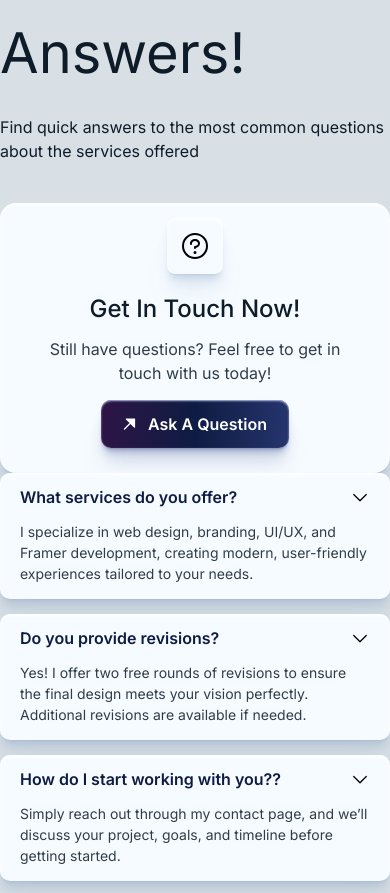
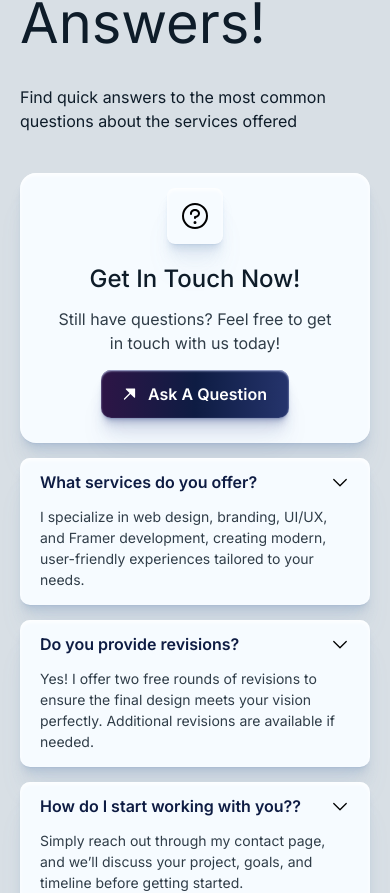
Before and after one commit to ask0ldd/FolioV2, a React (Vite) app: page / in a window 390 px wide. Shown: the part 8023-8916 px from the top of the page. Built offline with nearby package versions, Linux system fonts and the light colour scheme.

Commit message:
*edit* front / making the QA component responsive

```diff
--- a/src/pages/app/sections/QA.tsx
+++ b/src/pages/app/sections/QA.tsx
@@ -2,7 +2,7 @@ import '../App.css'
 
 export default function QA(){
     return(
-        <section className='flex flex-col w-full items-center py-[100px] bg-[#D8DFE5]'>
+        <section className='flex flex-col w-full items-center py-[70px] md:py-[100px] bg-[#D8DFE5] px-[20px]'>
             <div className='flex px-[2px] py-[2px] bg-[#EFF8FF] rounded-full'>
                 <span className='flex flex-row gap-x-[10px] justify-center items-center h-[40px] bg-[#EFF8FF] border-1 border-[#D8DFE5] px-[30px] rounded-full'>
                     <svg viewBox="0 0 256 256" width={18} height={18} focusable="false" color="#0e1c29" style={{transform:'translateY(0.5px)'}}>
@@ -15,7 +15,7 @@ export default function QA(){
             </div>
             <h2 className='dm-sans text-[56px] mt-[12px]'>Questions? Answers!</h2>
             <span className='mt-[20px]'>Find quick answers to the most common questions about the services offered</span>
-            <div className='flex flex-row flex-wrap gap-x-[25px] w-full max-w-[1000px] mt-[40px]'>
+            <div className='flex flex-wrap gap-x-[25px] w-full max-w-[1000px] mt-[40px] flex-col md:flex-row'>
 
                 <div className="flex flex-col flex-[35%] shrink grow bg-[#F6FBFF] items-center h-fit rounded-[16px] pt-[15px] pb-[25px] px-[30px] whiteBlockShadow">
                     <div className="flex justify-center items-center h-[56px] w-[56px] bg-[#F6FBFF] rounded-[8px] whiteBlockShadow">
@@ -31,7 +31,7 @@ export default function QA(){
                     </button>
                 </div>
 
-                <div className="flex flex-col flex-[60%] shrink grow h-fit gap-y-[15px]">
+                <div className="flex flex-col flex-[60%] shrink grow h-fit gap-y-[15px] mt-[15px] md:mt-0">
 
                     <QAPair question={"What services do you offer?"} answer={"I specialize in web design, branding, UI/UX, and Framer development, creating modern, user-friendly experiences tailored to your needs."}/>
                     <QAPair question={"Do you provide revisions?"} answer={"Yes! I offer two free rounds of revisions to ensure the final design meets your vision perfectly. Additional revisions are available if needed."}/>
```
